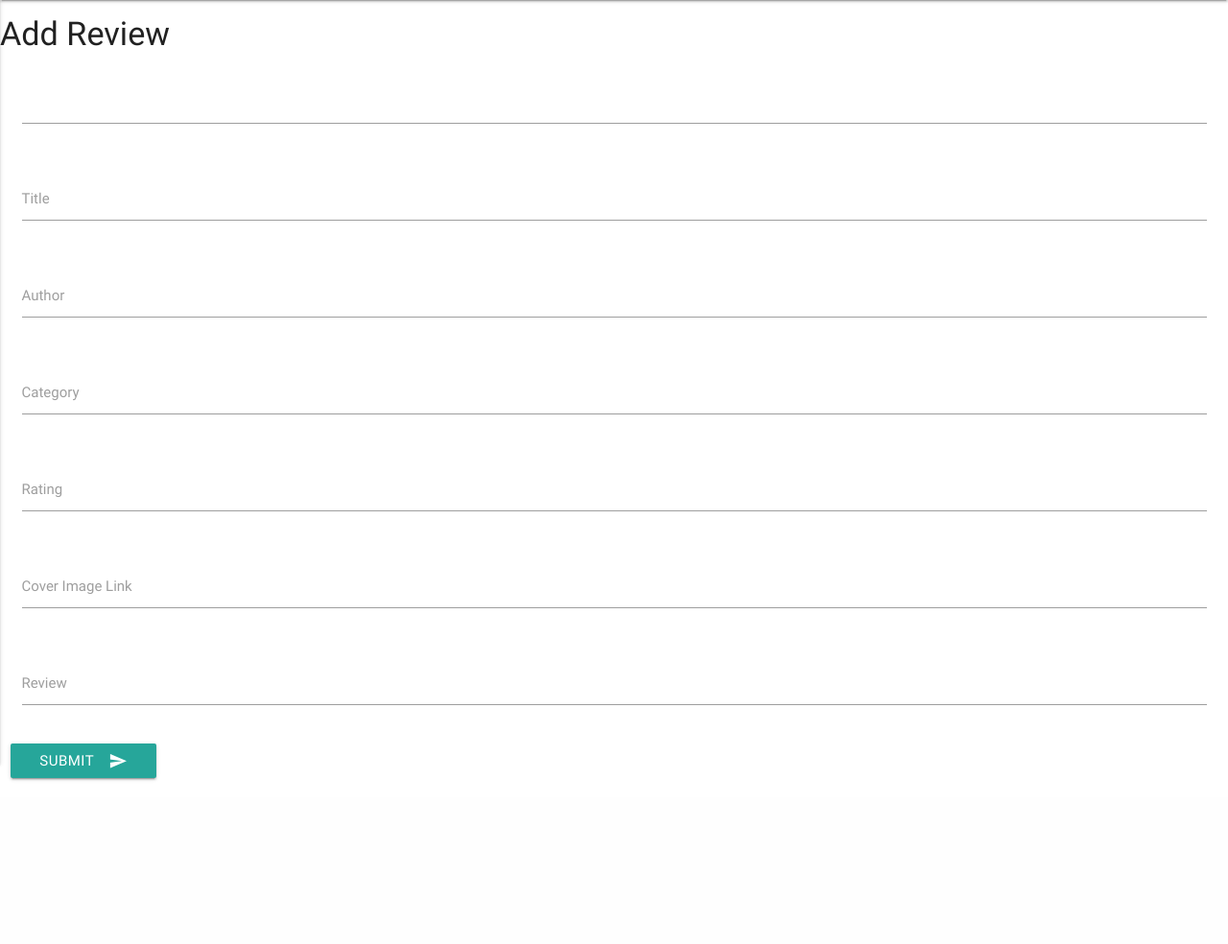
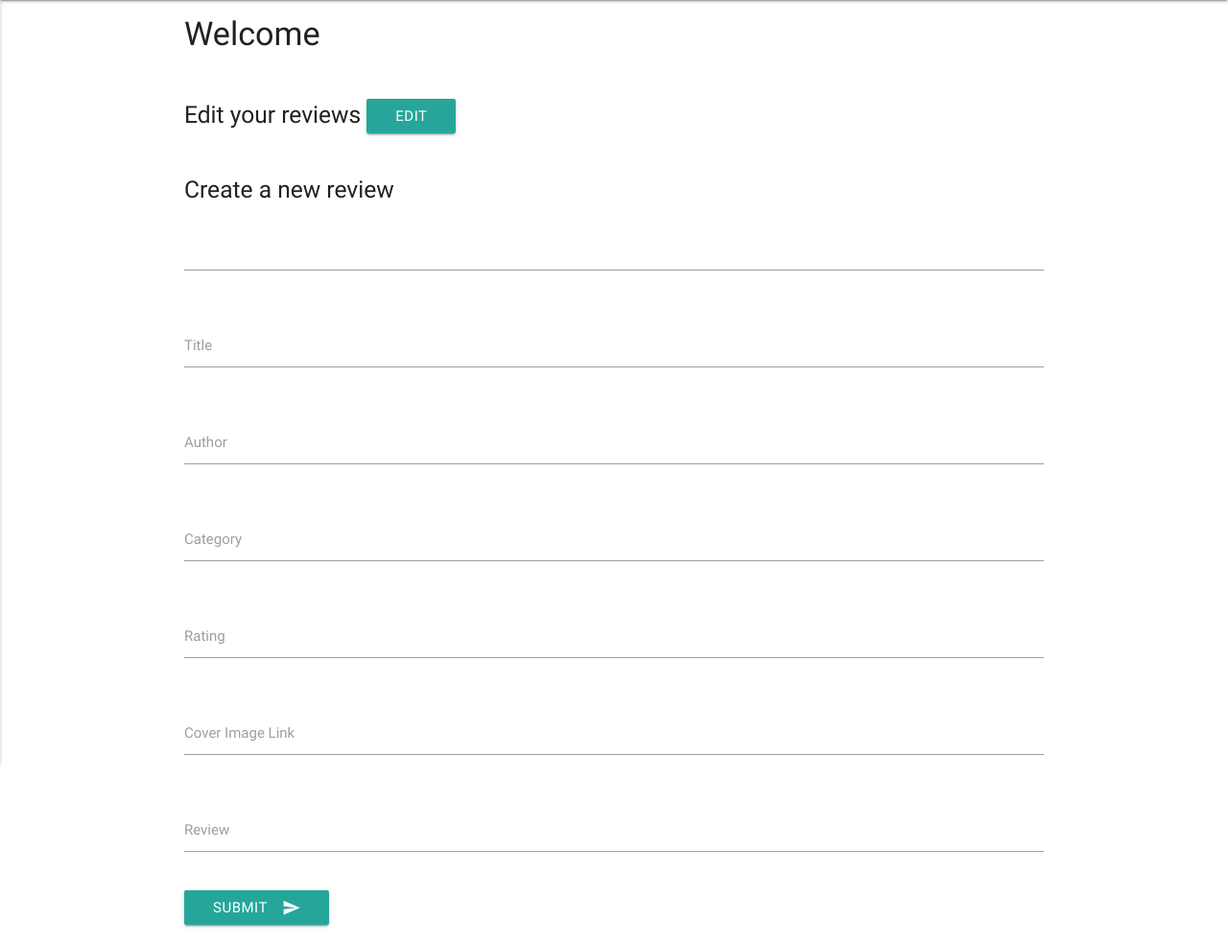
Before and after one commit to amosborn/milestone-project-3, a Flask app: page /add_review in a window 1280 px wide. Shown: the part 64-1048 px from the top of the page at 96% size. Before the commit the page ends 878 px from the top, so only its background shows below. Run offline with Flask 2, Linux system fonts and the light colour scheme; some libraries are stand-ins or nearby versions.

Commit message:
Added edit button and new heading

```diff
--- a/templates/addreview.html
+++ b/templates/addreview.html
@@ -1,6 +1,11 @@
 {% extends 'base.html' %}
 {% block content %}
-    <h4>Add Review</h4>
+<div class="container">
+    <h4>Welcome</h4>
+    <br>
+    <h5>Edit your reviews <a href="" class="waves-effect waves-light btn">Edit</a></h5>
+    <br>
+    <h5>Create a new review</h5>
     <div class="row">
         <form action="{{ url_for('insert_review') }}" method="POST" class="col s12">
             <div class="row">
@@ -49,6 +54,6 @@
                 <i class="material-icons right">send</i>
             </button>
         </form>
-
+    </div>
 </div>
 {% endblock %}
```
Lines whose indentation alone changed are shown as unchanged.
